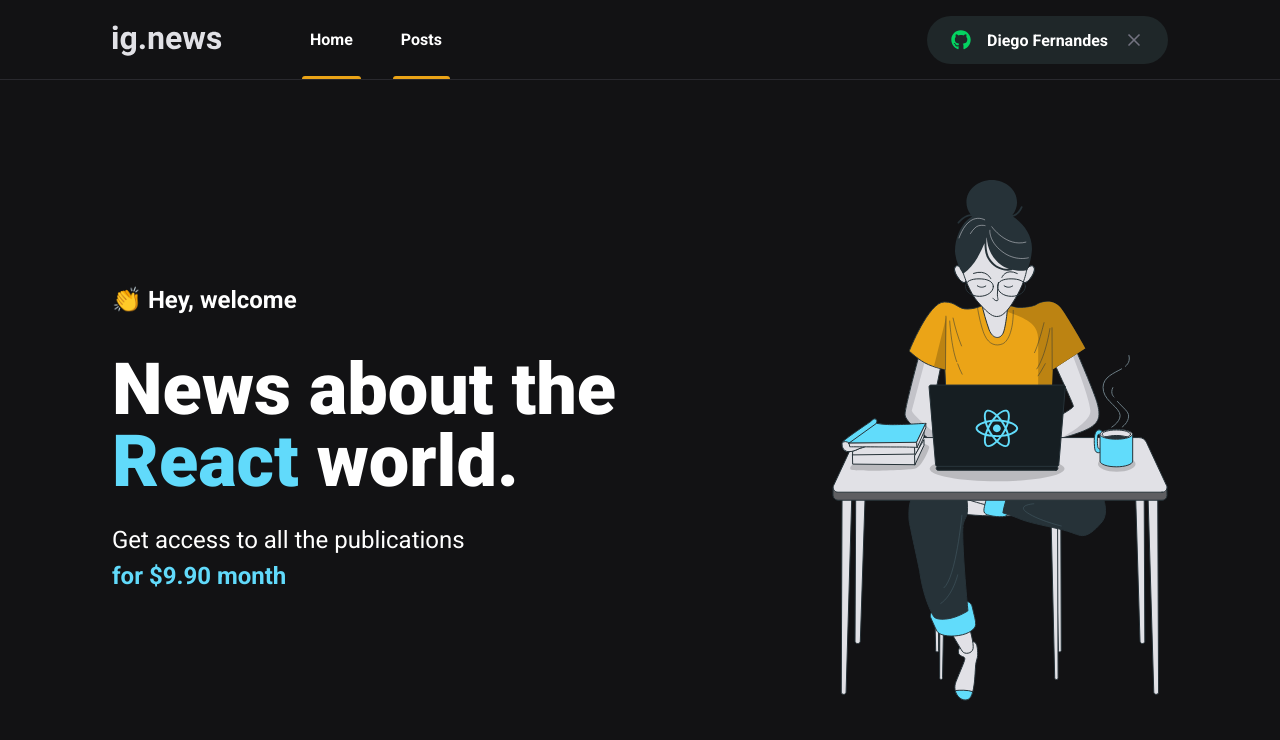
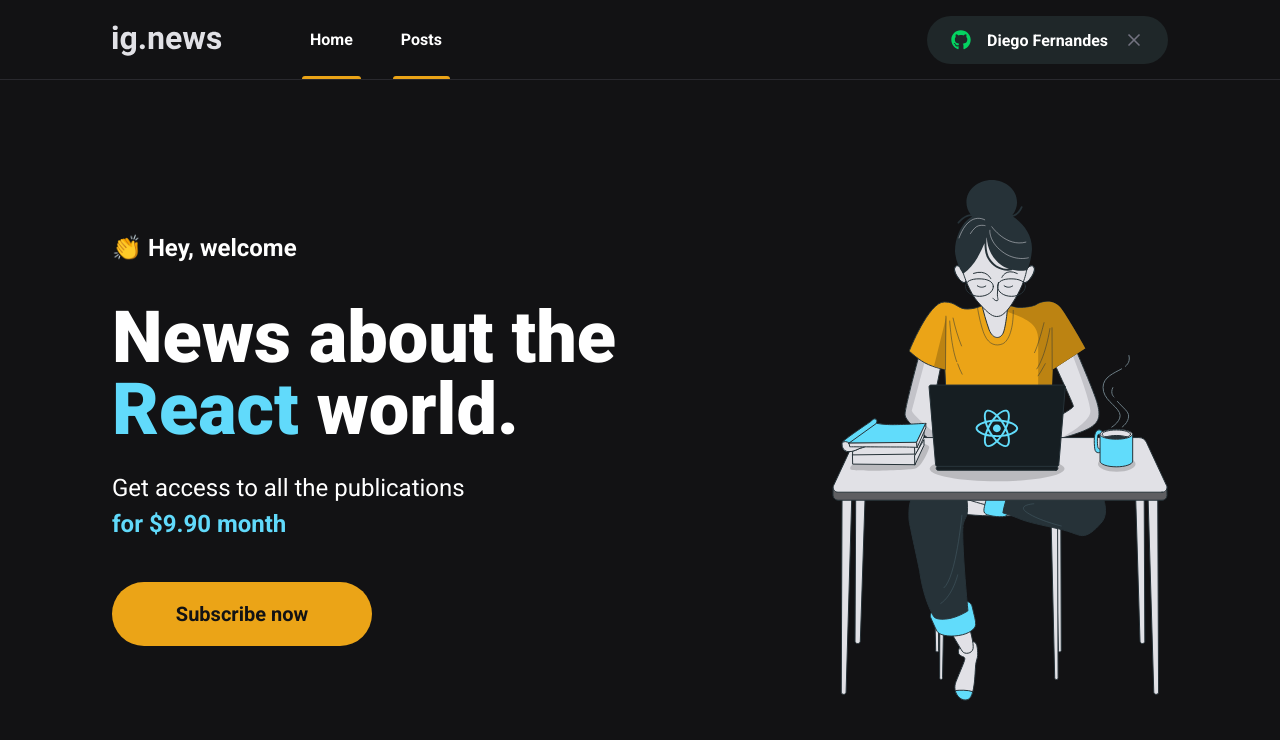
Before and after one commit to alexandrevoliveira/ignews, a Next.js app: page / in a window 1280 px wide. Shown: the top 740 px of the page. Built offline with nearby package versions, Linux system fonts and the light colour scheme.

Commit message:
Componente: SubscribeButton

```diff
--- /dev/null
+++ b/src/components/SubscribeButton/index.tsx
@@ -0,0 +1,12 @@
+import styles from './styles.module.scss'
+
+export function SubscribeButton() {
+  return (
+    <button
+      type="button"
+      className={styles.subscribeButton}
+    >
+      Subscribe now
+    </button>
+  )
+}
--- /dev/null
+++ b/src/components/SubscribeButton/styles.module.scss
@@ -0,0 +1,20 @@
+.subscribeButton {
+  height: 4rem;
+  width: 260px;
+  border: 0;
+  border-radius: 2rem;
+  background: var(--yellow-500);
+  color: var(--gray-900);
+  font-size: 1.25rem;
+  font-weight: bold;
+
+  display: flex;
+  align-items: center;
+  justify-content: center;
+
+  transition: filter 0.2s;
+
+  &:hover {
+    filter: brightness(0.8);
+  }
+}
--- a/src/pages/home.module.scss
+++ b/src/pages/home.module.scss
@@ -38,4 +38,8 @@
       font-weight: bold;
     }
   }
+
+  button {
+    margin-top: 2.5rem;
+  }
 }
--- a/src/pages/index.tsx
+++ b/src/pages/index.tsx
@@ -1,4 +1,6 @@
 import Head from 'next/head';
+
+import { SubscribeButton } from '../components/SubscribeButton';
 
 import styles from './home.module.scss'
 
@@ -17,6 +19,7 @@
             Get access to all the publications <br />
             <span>for $9.90 month</span>
           </p>
+          <SubscribeButton />
         </section>
 
         <img src="/images/avatar.svg" alt="Girl coding" />
```
